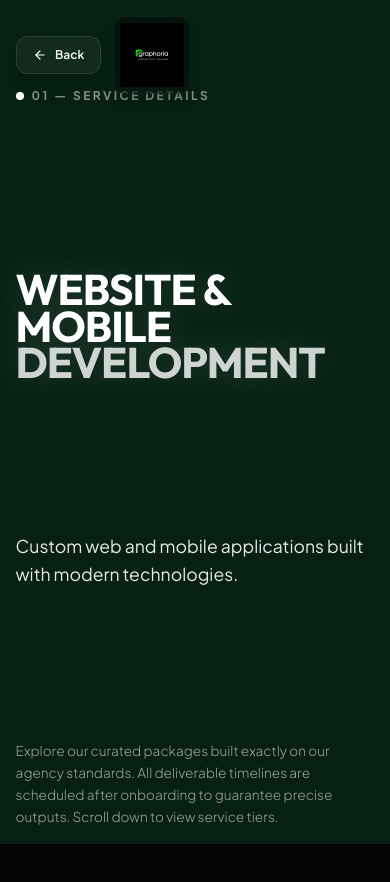
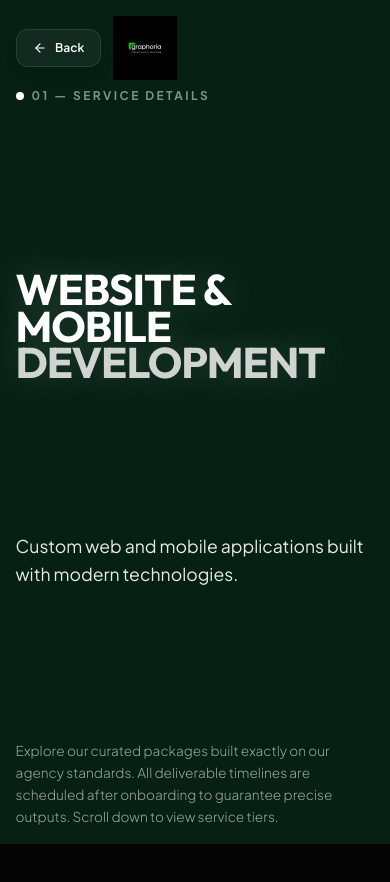
Before and after one commit to Pavitthiran-6/graphoria-moodboard, a React (Vite) app: page /services/web-mobile-development in a window 390 px wide. Shown: the top 882 px of the page. Built offline with nearby package versions, Linux system fonts and the light colour scheme.

Commit message:
feat: render logo image directly without wrapping div container to preserve full background color

```diff
--- a/src/components/PricingPage.jsx
+++ b/src/components/PricingPage.jsx
@@ -178,16 +178,12 @@ export default function PricingPage() {
       {/* Premium Header/Navbar */}
       <header className="w-full flex items-center justify-between border-b border-white/10 pb-6 mb-16 pt-2">
         {/* Brand Logo */}
-        <div
+        <img
+          src="/logo.png"
           onClick={() => navigateWithTransition('/')}
-          className="flex items-center cursor-pointer group"
-        >
-          <img
-            src="/logo.png"
-            className="h-28 md:h-32 w-auto transition-transform duration-300 group-hover:scale-105"
-            alt="Graphoria Logo"
-          />
-        </div>
+          className="h-28 md:h-32 w-auto cursor-pointer transition-transform duration-300 hover:scale-105"
+          alt="Graphoria Logo"
+        />
 
         {/* Back Button */}
         <button
--- a/src/components/ServicePage.jsx
+++ b/src/components/ServicePage.jsx
@@ -464,16 +464,12 @@ export default function ServicePage() {
         </button>
 
         {/* Logo Badge */}
-        <div
+        <img
+          src="/logo.png"
           onClick={() => navigateWithTransition('/')}
-          className="flex items-center cursor-pointer group bg-black/30 backdrop-blur-md px-1.5 py-1.5 rounded-xl border border-white/5 shadow-lg transition-all duration-300 hover:border-white/10"
-        >
-          <img
-            src="/logo.png"
-            className="h-16 md:h-20 w-auto transition-transform duration-300 group-hover:scale-105"
-            alt="Graphoria Logo"
-          />
-        </div>
+          className="h-16 md:h-20 w-auto cursor-pointer transition-transform duration-300 hover:scale-105"
+          alt="Graphoria Logo"
+        />
       </div>
 
       <FlowArt aria-label={`${data.title.join(' ')} Showcase`}>
```
